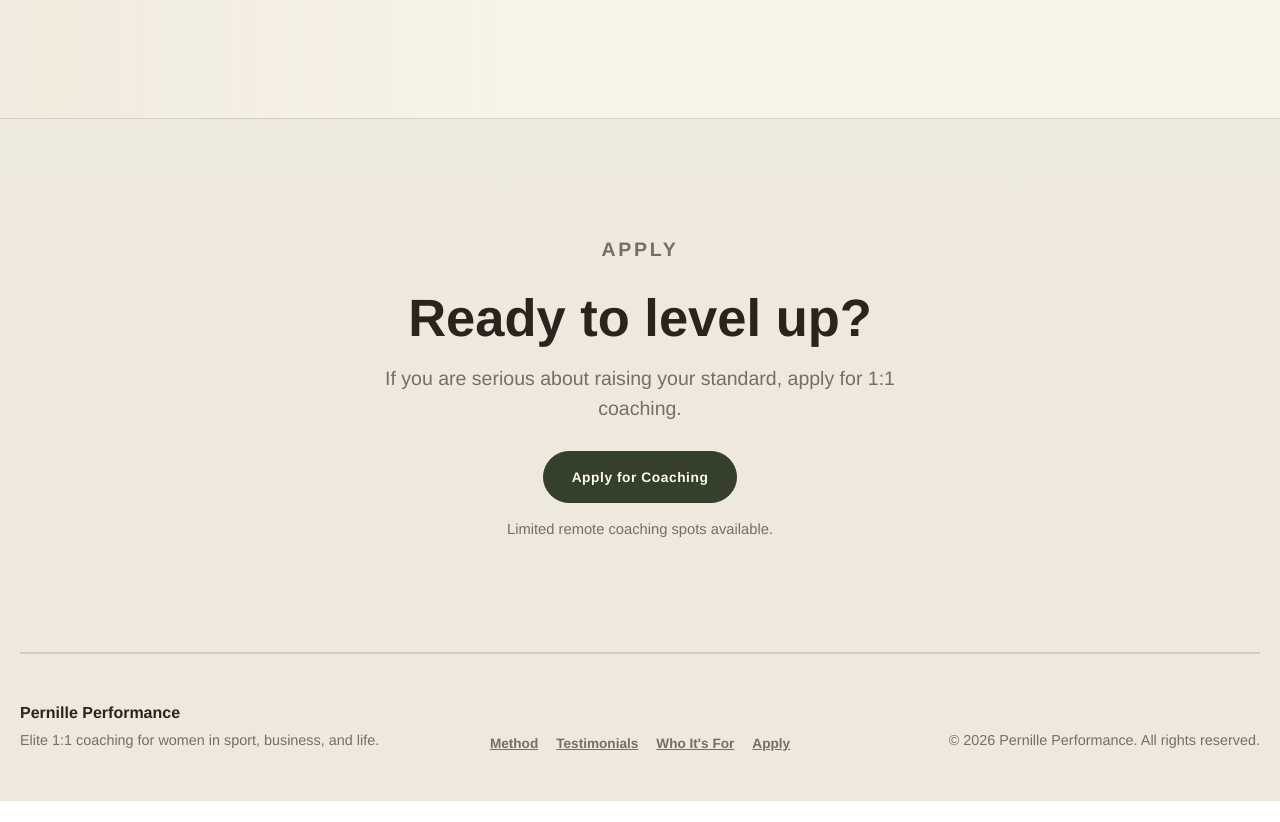
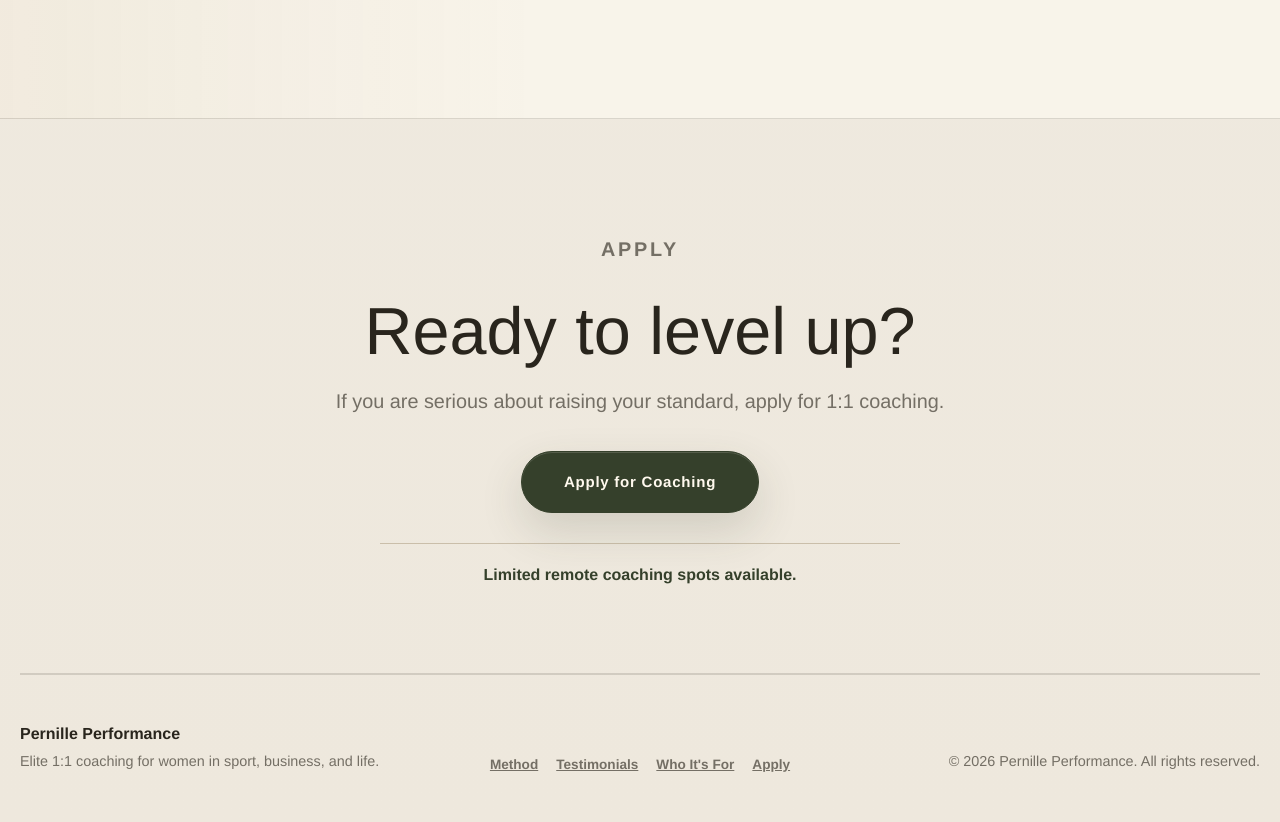
Before and after one commit to TimmyTululu/pernille-performance, a React (Vite) app: page / in a window 1280 px wide. Shown: the part 3670-4492 px from the top of the page. Before the commit the page ends 4471 px from the top, so only its background shows below. Built offline with nearby package versions, Linux system fonts and the light colour scheme.

Commit message:
Refine apply section

```diff
--- a/src/main.tsx
+++ b/src/main.tsx
@@ -240,10 +240,7 @@ function App() {
         <section className="apply" id="apply" aria-labelledby="apply-title" data-reveal>
           <p className="section-kicker">Apply</p>
           <h2 id="apply-title">Ready to level up?</h2>
-          <p>
-            If you are serious about raising your standard, apply for 1:1
-            coaching.
-          </p>
+          <p>If you are serious about raising your standard, apply for 1:1 coaching.</p>
           <a className="button button-primary" href={applicationLink}>
             Apply for Coaching
           </a>
--- a/src/styles.css
+++ b/src/styles.css
@@ -313,6 +313,14 @@ h2 {
   border-color: var(--accent-dark);
   background: var(--accent-dark);
   color: var(--text-inverse);
+  min-height: 62px;
+  padding: 0 42px;
+  border-radius: 999px;
+  box-shadow:
+    0 18px 44px rgba(53, 64, 43, 0.16),
+    0 1px 0 rgba(255, 249, 238, 0.16) inset;
+  font-size: 0.94rem;
+  letter-spacing: 0.05em;
 }
 
 .apply .button-primary:hover {
@@ -686,25 +694,36 @@ h2 {
   display: grid;
   justify-items: center;
   text-align: center;
-  min-height: 62vh;
+  min-height: auto;
   align-content: center;
+  padding: clamp(88px, 9vw, 126px) 0 clamp(74px, 7vw, 104px);
   border-bottom: 1px solid var(--line);
 }
 
 .apply h2 {
-  max-width: 840px;
-  margin-bottom: 18px;
+  max-width: 980px;
+  margin-bottom: 22px;
+  font-size: clamp(3.05rem, 5.2vw, 5.7rem);
+  font-weight: 580;
+  line-height: 0.98;
 }
 
 .apply p {
-  max-width: 560px;
-  margin-bottom: 28px;
+  max-width: 900px;
+  margin-bottom: 34px;
+  font-size: clamp(1.08rem, 1.55vw, 1.34rem);
+  white-space: nowrap;
 }
 
 .apply span {
-  margin-top: 18px;
-  color: var(--muted);
-  font-size: 0.92rem;
+  display: block;
+  min-width: min(100%, 520px);
+  margin-top: 30px;
+  padding-top: 22px;
+  border-top: 1px solid rgba(139, 116, 79, 0.36);
+  color: var(--accent-dark);
+  font-size: clamp(1rem, 1.18vw, 1.14rem);
+  font-weight: 620;
 }
 
 .site-footer {
@@ -924,6 +943,20 @@ h2 {
     padding: 82px 0;
   }
 
+  .apply {
+    padding-top: 72px;
+    padding-bottom: 70px;
+  }
+
+  .apply h2 {
+    font-size: clamp(2.85rem, 12vw, 4.1rem);
+  }
+
+  .apply p {
+    max-width: 34ch;
+    white-space: normal;
+  }
+
   .method-principle {
     min-height: 220px;
   }
```
